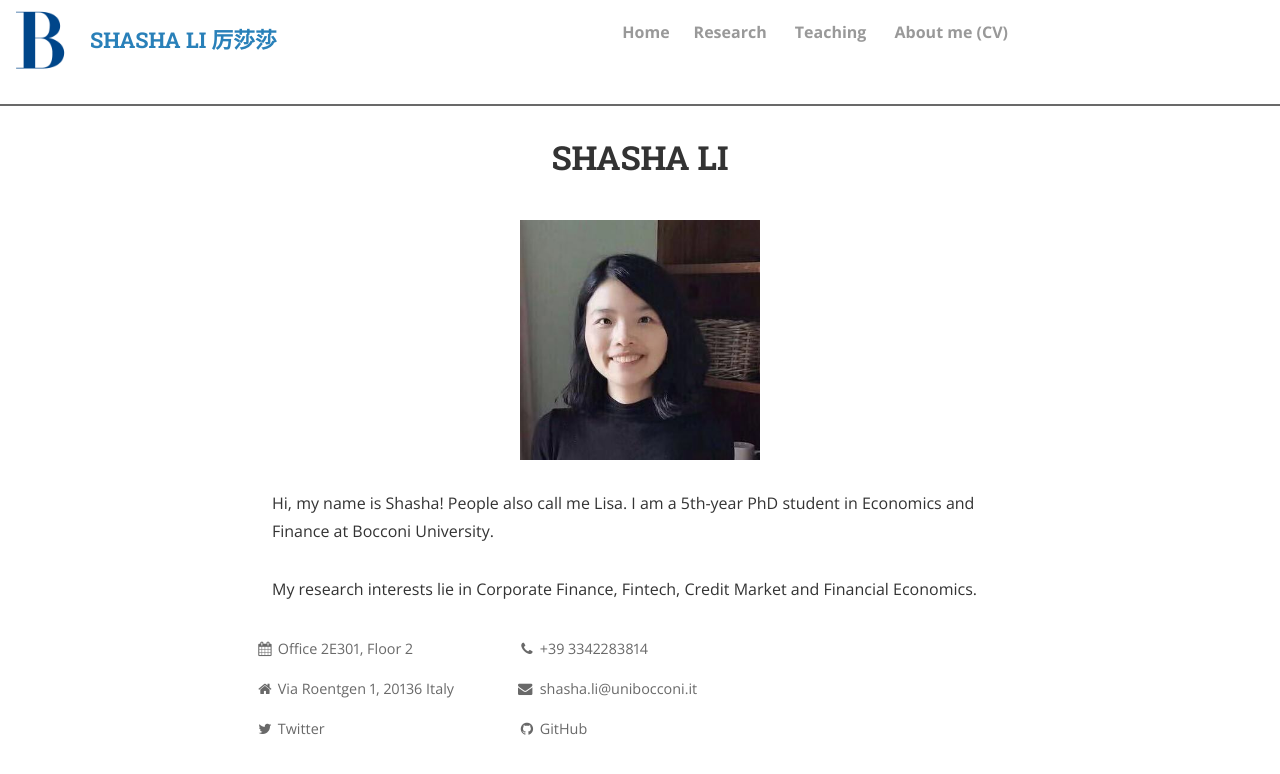
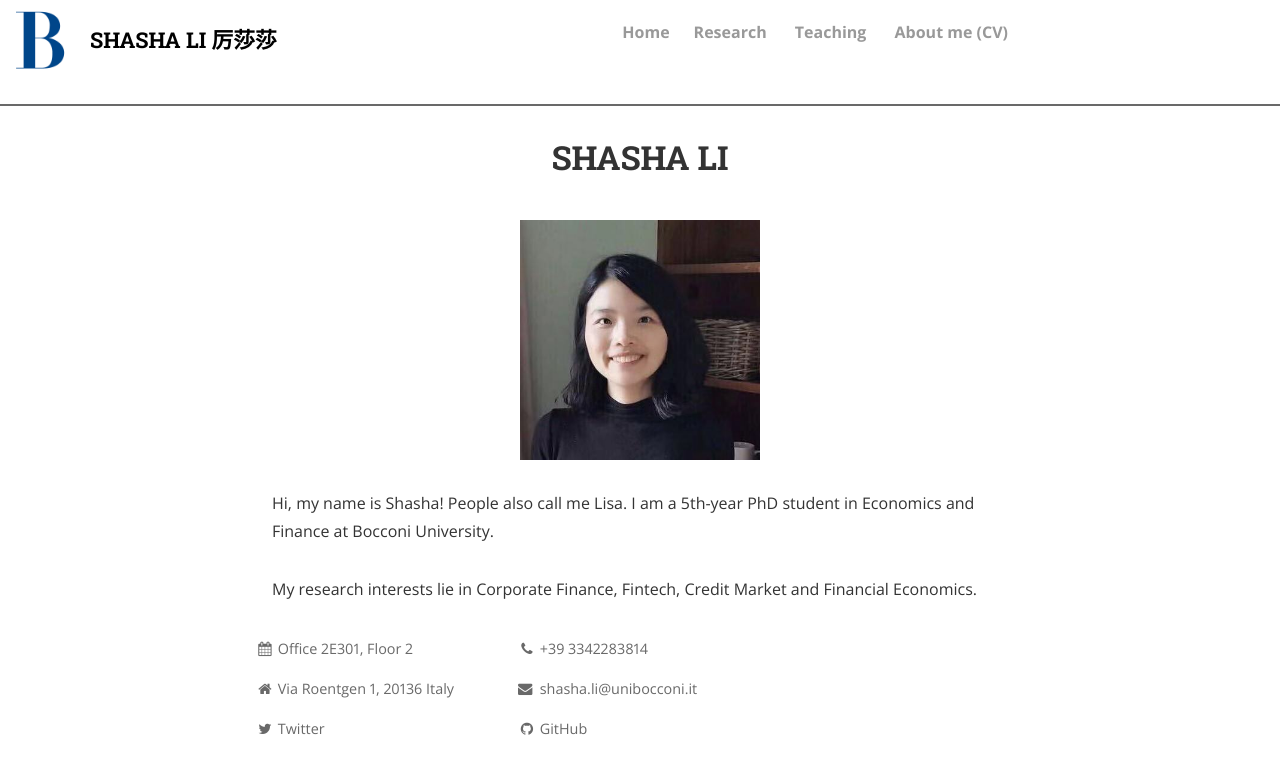
Before and after one commit to shasha-li/shasha-li.github.io, a Jekyll site: the page built from index.html, in a window 1280 px wide. Shown: the top 774 px of the page. Built offline with Jekyll 4.4.1, drawn with Linux system fonts in a browser that asks for light colours; nearby versions of some CDN libraries; the list of posts is cut into pages by our own code; comment, search, counter and statistics services are not loaded; a style sheet for code colours, icons or effects is not loaded.

Commit message:
Update header.html

```diff
--- a/_includes/header.html
+++ b/_includes/header.html
@@ -1,6 +1,6 @@
 <header class="navigation" role="banner">
  <img class="topleft" width="80" height="80" src="https://shasha-li.github.io/content/B_logo.png" alt="B">
- <h1 class="namef"><a href="https://shasha-li.github.io">SHASHA LI 厉莎莎</a></h1>
+ <h1 class="namef"><a href="https://shasha-li.github.io" style="color:black;">SHASHA LI 厉莎莎</a></h1>
   <div class="navigation-wrapper">
     <a href="javascript:void(0)" class="navigation-menu-button" id="js-mobile-menu">
       <i class="fa fa-bars"></i>
```
